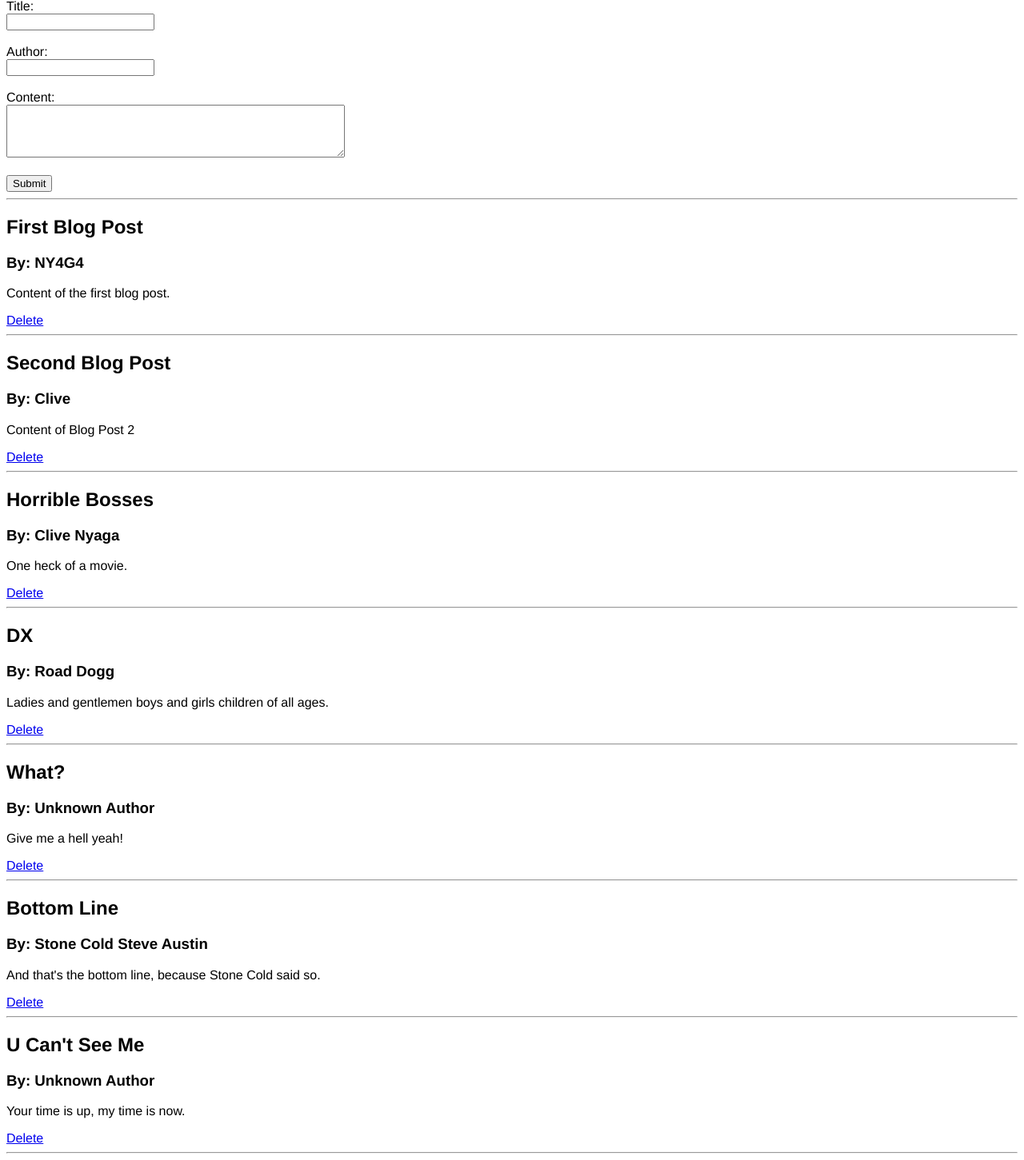
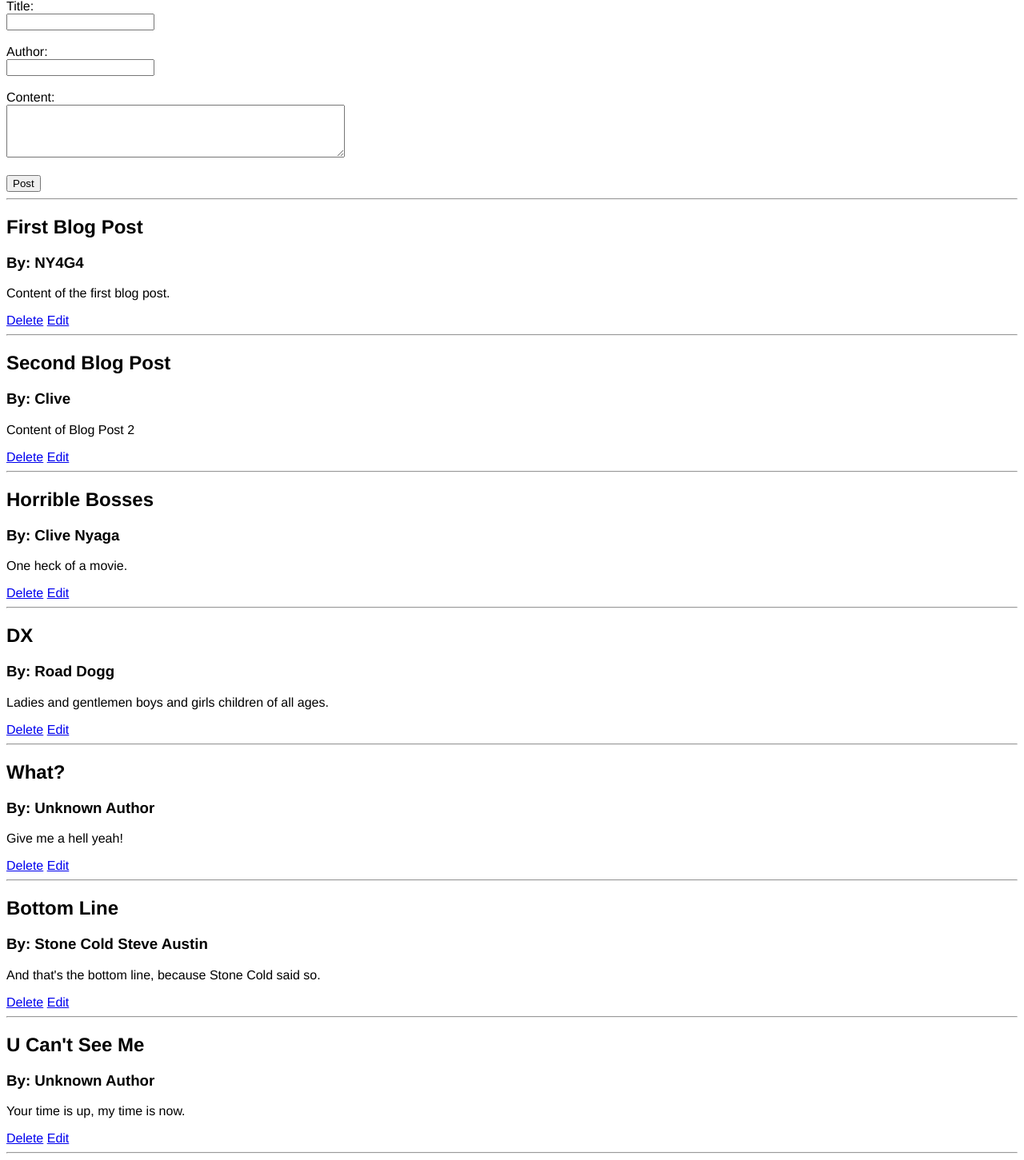
Before and after one commit to Clive-Nyaga/Flask-Blog-App, a Flask app: page /posts in a window 1280 px wide. Shown: the part 151-1602 px from the top of the page at 80% size. Run offline with Flask 3, Linux system fonts and the light colour scheme; data comes from the database, SQL or seed files in the repository; both versions use the stored data as it was after the commit.

Commit message:
Creates a page for editing the posts, adds backend logic for editing the posts

```diff
--- a/app.py
+++ b/app.py
@@ -27,7 +27,11 @@ def posts():
     if request.method == 'POST':
         post_title = request.form['title']
         post_content = request.form['content']
-        post_author = request.form['author']
+        post_author = request.form['author'].strip()
+
+        if not post_author:  # <-- apply default manually
+            post_author = 'Unknown Author'
+
         new_post = BlogPost(title=post_title, content=post_content, author=post_author)
         db.session.add(new_post)
         db.session.commit()
@@ -58,6 +62,24 @@ def delete(id):
     db.session.commit()
     return redirect('/posts')
 
+@app.route('/posts/edit/<int:id>', methods=['GET', 'POST'])
+def edit(id):
+    post = BlogPost.query.get_or_404(id)
+
+    if request.method == 'POST':
+        post.title = request.form['title']
+
+        post_author = request.form['author'].strip()
+
+        if not post_author:  # <-- apply default manually
+            post_author = 'Unknown Author'
+
+        post.author = post_author
+        post.content = request.form['content']
+        db.session.commit()
+        return redirect('/posts')
+    else:
+        return render_template('edit.html', post=post)
 
 if __name__ == '__main__':
     app.run(debug=True)
--- a/templates/posts.html
+++ b/templates/posts.html
@@ -21,7 +21,7 @@
                 <label for="content">Content:</label><br>
                 <textarea id="content" name="content" rows="4" cols="50" required></textarea><br><br>
 
-                <input type="submit" value="Submit">
+                <input type="submit" value="Post">
             </form>
         <hr>
 
@@ -37,6 +37,7 @@
 
             <p>{{ post.content }}</p>
             <a href="/posts/delete/{{post.id}}">Delete</a>
+            <a href="/posts/edit/{{post.id}}">Edit</a>
             <hr>
 
         {% endfor %}
```
Also changed, not shown: templates/edit.html (added, +29 -0 lines), instance/posts.db.
